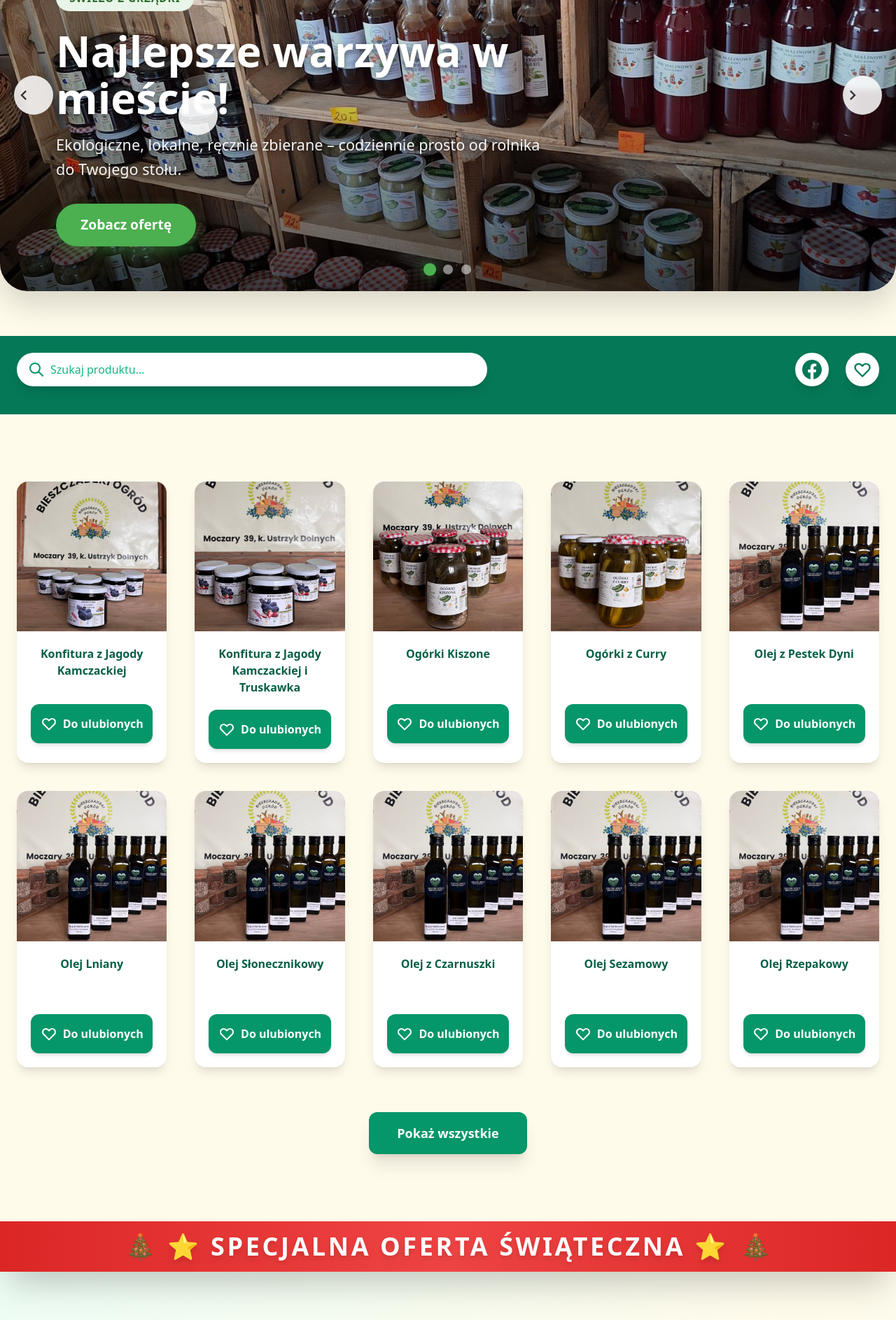
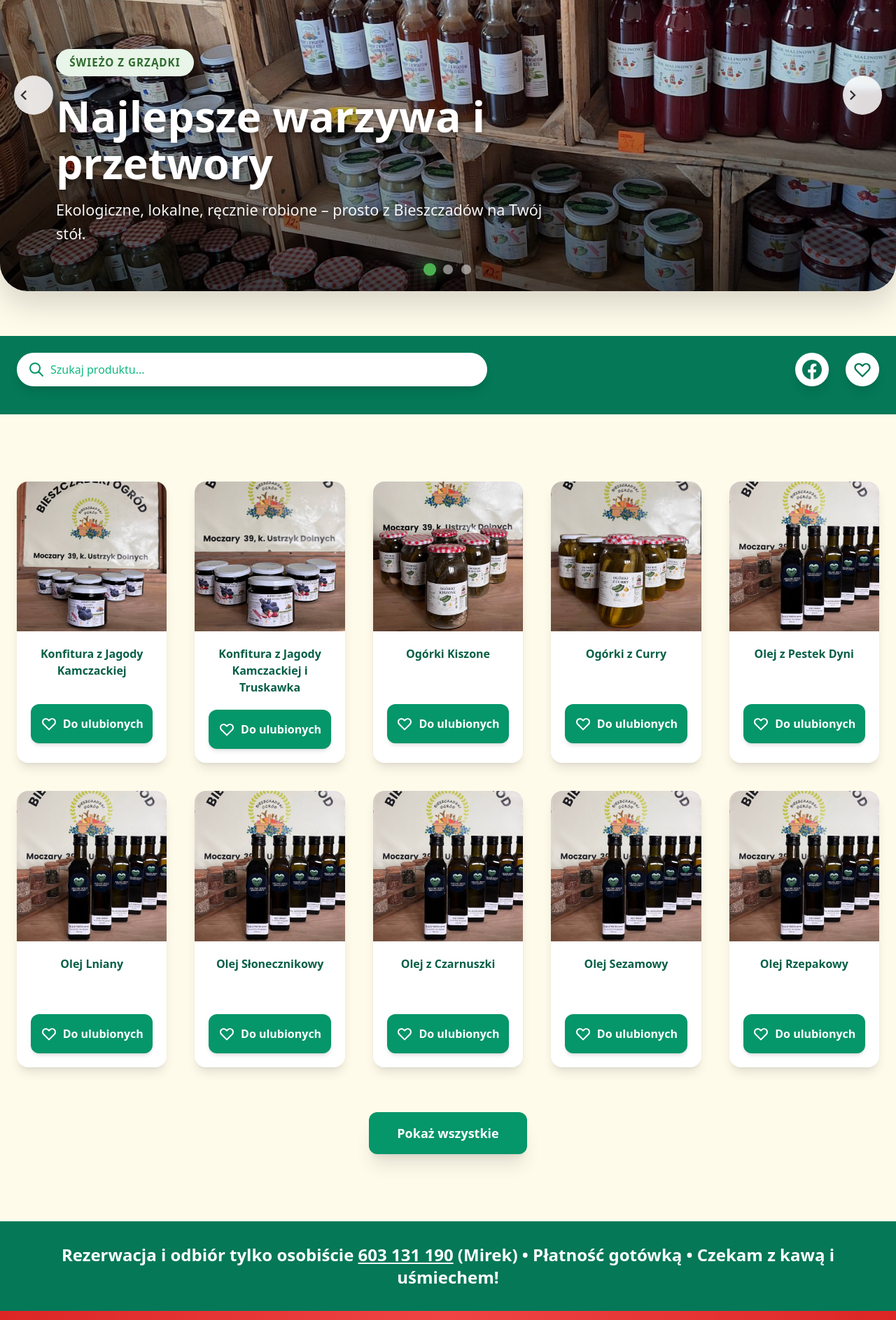
Before and after one commit to ulyanadziakovich/warzywniak, a Nuxt app: page / in a window 1280 px wide. Shown: the part 240-2126 px from the top of the page at 70% size. Built offline with nearby package versions, Linux system fonts and the light colour scheme.

Commit message:
Info o rezerwacji, usuniecie przeskakiwania strony przy kliknieciu przyciskow

```diff
--- a/app/components/Hero.vue
+++ b/app/components/Hero.vue
@@ -20,10 +20,15 @@ const toggleFavorite = (id: number) => {
 
 const isFavorite = (id: number) => favorites.value.includes(id)
 
+// POPRAWIONE – bez przewijania strony!
 const toggleFavoritesView = () => {
   isFavoritesView.value = !isFavoritesView.value
   searchQuery.value = ''
-  window.scrollTo({ top: 0, behavior: 'smooth' })
+  // usunięto window.scrollTo – to było przyczyną skoku!
+}
+
+const toggleShowAll = () => {
+  showAll.value = !showAll.value
 }
 
 // === PRODUKTY ===
@@ -81,12 +86,10 @@ onMounted(() => {
     <!-- KARUZELA -->
     <HeroCarousel />
 
-    <!-- MAŁA, ZGRABNA ZIELONA BELKA (nie sticky, znika przy scrollu) -->
+    <!-- ZIELONA BELKA -->
     <section class="bg-emerald-700 text-white py-6 shadow-xl">
       <div class="max-w-7xl mx-auto px-6">
         <div class="flex flex-col md:flex-row items-center justify-between gap-6">
-
-          <!-- WYSZUKIWARKA – mniejsza i ładniejsza -->
           <div class="relative flex-1 max-w-2xl w-full">
             <input
               v-model="searchQuery"
@@ -101,7 +104,6 @@ onMounted(() => {
             <button v-if="searchQuery" @click="searchQuery = ''" class="absolute right-3 top-1/2 -translate-y-1/2 text-emerald-600 hover:text-red-600 text-2xl font-bold">×</button>
           </div>
 
-          <!-- FB + SERDUSZKO – identyczny rozmiar! -->
           <div class="flex items-center gap-6">
             <a href="https://www.facebook.com/BieszczadzkiOgrod/" target="_blank" class="w-12 h-12 bg-white rounded-full flex items-center justify-center hover:scale-110 transition shadow-lg">
               <svg class="w-7 h-7 text-emerald-700" fill="currentColor" viewBox="0 0 24 24">
@@ -109,7 +111,8 @@ onMounted(() => {
               </svg>
             </a>
 
-            <button @click="toggleFavoritesView" class="relative hover:scale-110 transition">
+            <!-- KLUCZOWA ZMIANA: @click.prevent -->
+            <button @click.prevent="toggleFavoritesView" class="relative hover:scale-110 transition">
               <div class="w-12 h-12 bg-white rounded-full flex items-center justify-center shadow-lg">
                 <svg class="w-7 h-7 transition-colors"
                      :class="isFavoritesView ? 'text-red-600 fill-red-500' : 'text-emerald-700'"
@@ -125,11 +128,10 @@ onMounted(() => {
           </div>
         </div>
 
-        <!-- Komunikaty -->
         <div class="text-center mt-4 text-sm font-medium">
           <p v-if="isFavoritesView" class="text-amber-300">
             Tylko ulubione ({{ filteredProducts.length }})
-            <button @click="isFavoritesView = false" class="underline ml-2 hover:text-white">pokaż wszystkie</button>
+            <button @click.prevent="isFavoritesView = false" class="underline ml-2 hover:text-white">pokaż wszystkie</button>
           </p>
           <p v-else-if="searchQuery && filteredProducts.length === 0" class="text-red-300">
             Nic nie znaleziono dla „{{ searchQuery }}”
@@ -142,25 +144,22 @@ onMounted(() => {
     </section>
 
     <!-- SIATKA PRODUKTÓW -->
-    <section class="py-16 md:py-24 bg-amber-50">
+    <section id="oferta" class="py-16 md:py-24 bg-amber-50">
       <div class="max-w-7xl mx-auto px-6">
-
         <div class="grid grid-cols-2 md:grid-cols-3 lg:grid-cols-5 gap-6 md:gap-10">
           <div v-for="product in filteredProducts" :key="product.id"
                class="group bg-white rounded-2xl overflow-hidden shadow-lg hover:shadow-2xl transition-all duration-500">
-
             <div class="aspect-square overflow-hidden bg-gray-50">
               <img :src="product.image" :alt="product.name"
                    class="w-full h-full object-cover group-hover:scale-110 transition-transform duration-700"
                    loading="lazy" />
             </div>
-
             <div class="p-5 text-center">
               <h3 class="font-bold text-emerald-800 text-sm md:text-base leading-tight line-clamp-3 mb-5 min-h-16">
                 {{ product.name }}
               </h3>
-
-              <button @click="toggleFavorite(product.id)"
+              <!-- również dodane .prevent -->
+              <button @click.prevent="toggleFavorite(product.id)"
                       class="w-full py-4 bg-emerald-600 hover:bg-emerald-700 text-white font-semibold rounded-xl transition shadow-md flex items-center justify-center gap-2 text-sm md:text-base">
                 <svg class="w-6 h-6" :class="isFavorite(product.id) ? 'text-red-500 fill-red-500' : 'text-white'" fill="none" stroke="currentColor" viewBox="0 0 24 24">
                   <path stroke-linecap="round" stroke-linejoin="round" stroke-width="2"
@@ -172,13 +171,24 @@ onMounted(() => {
           </div>
         </div>
 
-        <!-- Pokaż wszystkie -->
+        <!-- POPRAWIONY PRZYCISK POKAŻ WSZYSTKO -->
         <div v-if="!searchQuery && !isFavoritesView && products.length > 10" class="text-center mt-16">
-          <button @click="showAll = !showAll"
+          <button @click.prevent="toggleShowAll"
                   class="px-10 py-4 bg-emerald-600 hover:bg-emerald-700 text-white text-lg font-bold rounded-xl shadow-xl transition hover:scale-105">
             {{ showAll ? 'Pokaż mniej' : 'Pokaż wszystkie' }}
           </button>
         </div>
+      </div>
+    </section>
+
+    <!-- MINI KONTAKT -->
+    <section class="bg-emerald-700 text-white py-8">
+      <div class="max-w-7xl mx-auto px-6 text-center">
+        <p class="text-lg md:text-2xl font-bold leading-tight">
+          Rezerwacja i odbiór tylko osobiście
+          <a href="tel:603131190" class="underline hover:text-amber-300">603 131 190</a> (Mirek)
+          • Płatność gotówką • Czekam z kawą i uśmiechem!
+        </p>
       </div>
     </section>
 
--- a/app/components/HeroCarousel.vue
+++ b/app/components/HeroCarousel.vue
@@ -6,15 +6,12 @@
         <div v-for="(slide, index) in slides" :key="index" class="carousel-slide">
           <img :src="slide.img" :alt="slide.title" class="slide-img" />
 
-          <!-- Overlay z treścią -->
+          <!-- Overlay z treścią – bez przycisku -->
           <div class="slide-overlay">
             <div class="slide-content">
               <span class="slide-tag">{{ slide.tag }}</span>
               <h1 class="slide-title">{{ slide.title }}</h1>
               <p class="slide-desc">{{ slide.desc }}</p>
-              <button class="slide-btn" @click="scrollToOffer">
-                Zobacz ofertę <span class="arrow">→</span>
-              </button>
             </div>
           </div>
         </div>
@@ -50,14 +47,14 @@ const slides = [
   {
     img: '/ogrod1.jpg',
     tag: 'Świeżo z grządki',
-    title: 'Najlepsze warzywa w mieście!',
-    desc: 'Ekologiczne, lokalne, ręcznie zbierane – codziennie prosto od rolnika do Twojego stołu.',
+    title: 'Najlepsze warzywa i przetwory',
+    desc: 'Ekologiczne, lokalne, ręcznie robione – prosto z Bieszczadów na Twój stół.',
   },
   {
     img: '/ogrod2.jpg',
     tag: 'Sezonowe hity',
-    title: 'Młode ziemniaki, pomidory, cukinie...',
-    desc: 'Właśnie teraz smakują najlepiej! Sprawdź, co dziś zerwaliśmy dla Ciebie.',
+    title: 'Młode ziemniaki, pomidory, ogórki...',
+    desc: 'Właśnie teraz smakują najlepiej! Sprawdź, co dziś zebraliśmy dla Ciebie.',
   },
   {
     img: '/ogrod3.jpg',
@@ -78,17 +75,13 @@ const prevSlide = () => {
   current.value = (current.value - 1 + slides.length) % slides.length
 }
 
-const scrollToOffer = () => {
-  document.querySelector('#oferta-sezonowa')?.scrollIntoView({ behavior: 'smooth' })
-}
-
-// Auto-play
+// Auto-play co 6 sekund
 onMounted(() => {
   interval = setInterval(nextSlide, 6000)
 })
 
 onUnmounted(() => {
-  clearInterval(interval)
+  if (interval) clearInterval(interval)
 })
 </script>
 
@@ -166,36 +159,11 @@ onUnmounted(() => {
 .slide-desc {
   font-size: 1.35rem;
   line-height: 1.6;
-  margin-bottom: 2rem;
   text-shadow: 0 2px 8px rgba(0,0,0,0.6);
   opacity: 0.95;
 }
 
-.slide-btn {
-  background: #4caf50;
-  color: white;
-  border: none;
-  padding: 1rem 2.2rem;
-  font-size: 1.2rem;
-  font-weight: 700;
-  border-radius: 50px;
-  cursor: pointer;
-  transition: all 0.3s;
-  box-shadow: 0 8px 20px rgba(76, 175, 80, 0.4);
-}
-
-.slide-btn:hover {
-  background: #43a047;
-  transform: translateY(-3px);
-  box-shadow: 0 12px 25px rgba(76, 175, 80, 0.5);
-}
-
-.slide-btn .arrow {
-  margin-left: 10px;
-  font-weight: bold;
-}
-
-/* Strzałki */
+/* Strzałki i kropki bez zmian */
 .arrow {
   position: absolute;
   top: 50%;
@@ -225,7 +193,6 @@ onUnmounted(() => {
 .arrow.left { left: 20px; }
 .arrow.right { right: 20px; }
 
-/* Kropki */
 .dots {
   position: absolute;
   bottom: 24px;
```
